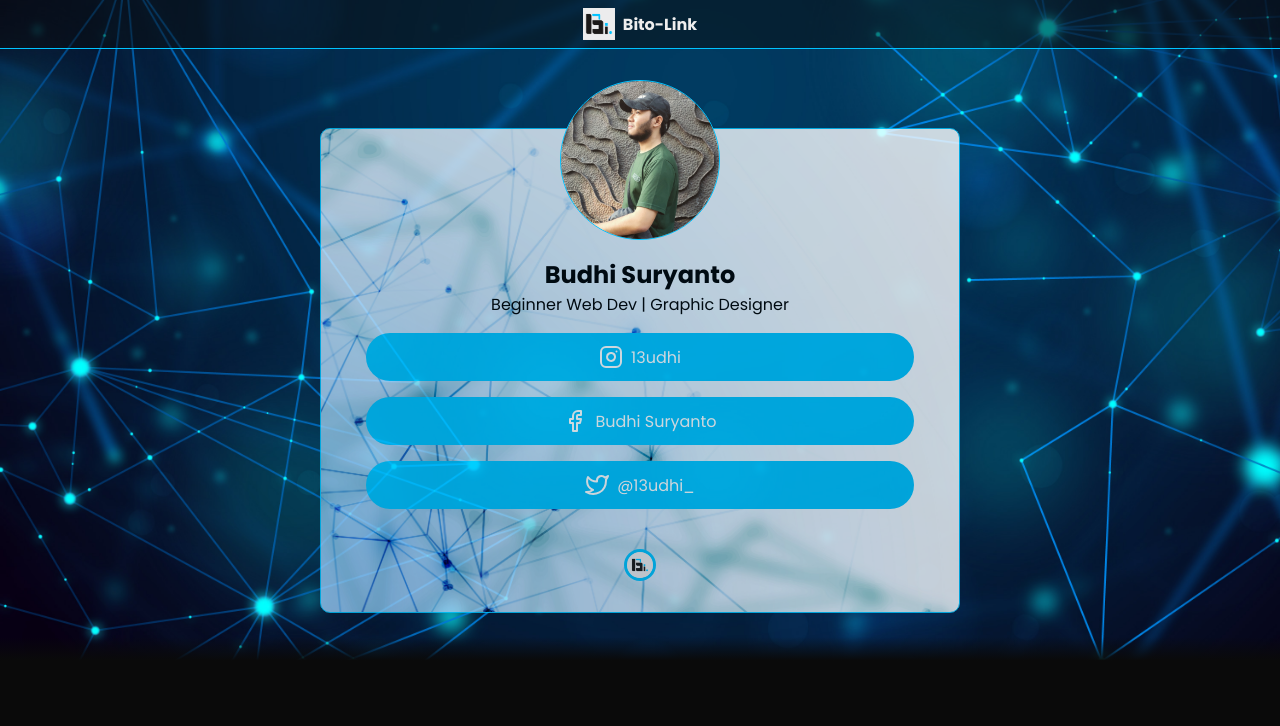
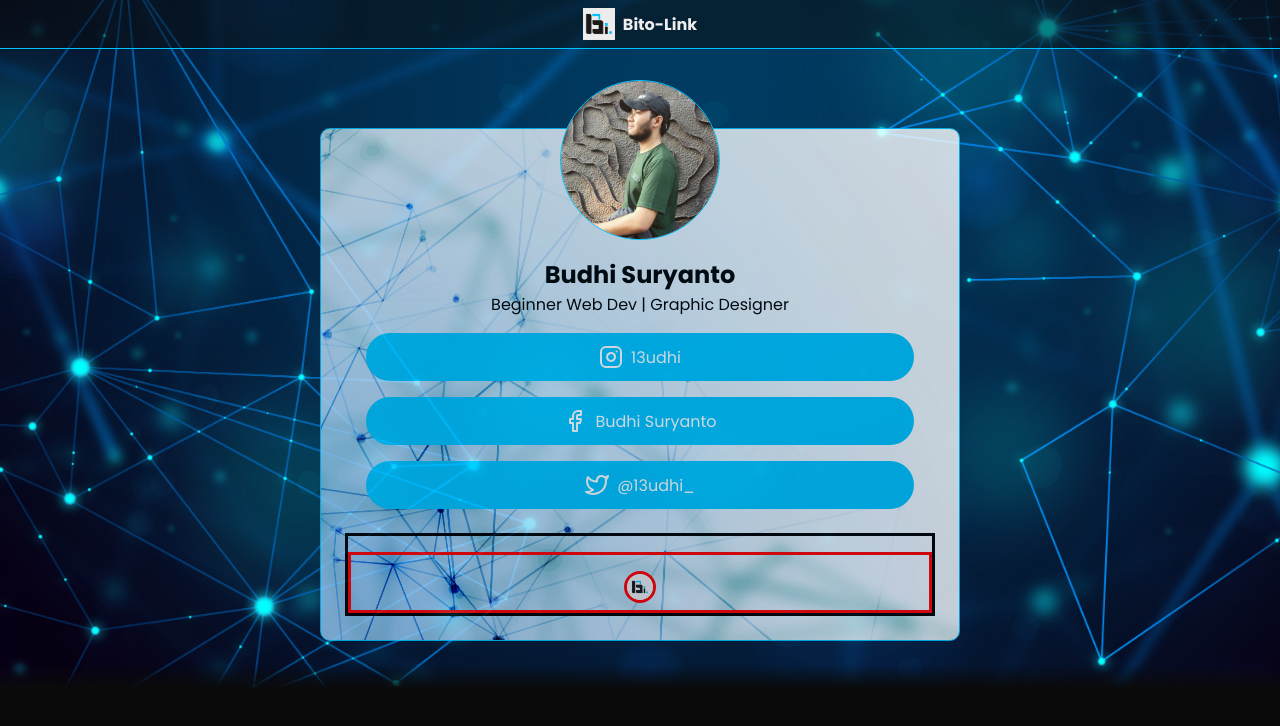
Before and after one commit to 13udhi/weblink-BITO, a plain HTML site: page index.html in a window 1280 px wide. Drawn offline with nearby package versions, Linux system fonts and the light colour scheme.

Commit message:
web link bito

```diff
--- a/index.html
+++ b/index.html
@@ -45,7 +45,9 @@
             </div>
 
             <footer class="footer">
-                <img src="img-brand/logo-title.png" alt="logo-brand">
+                <div class="footer-logo">
+                    <img class="footer-logo" src="img-brand/logo-title.png" alt="logo-brand">
+                </div>
             </footer>
         </div>
     </section>
--- a/script.js
+++ b/script.js
@@ -0,0 +1,6 @@
+const foot = document.querySelector(".footer-logo");
+
+foot.addEventListener('click', function() {
+    const footLink = document.querySelector('.footer .row')
+    footLink.classList.toggle('after');
+})
--- a/style.css
+++ b/style.css
@@ -118,8 +118,17 @@ body {
     color: var(--warnaUtama);
     box-shadow: var(--warnaUtama) 0 0 15px;
 }
+.footer {
+    margin: 1.5rem;
+    border: black solid 3px;
+}
+.footer .footer-logo {
+    margin-top: 1rem;
+    position: relative;
+    border: red solid 3px;
+}
 .footer img {
-    margin: 1.5rem;
+    text-align: center;
     width: 2rem;
     border: var(--warnaUtama) solid .2rem;
     border-radius: 50%;
@@ -129,7 +138,6 @@ body {
     border: var(--warnaBackground) solid .2rem;
     box-shadow: var(--warnaUtama) 0 0 6px;
 }
-
 
 
 @media (max-width: 1200px) {
```
